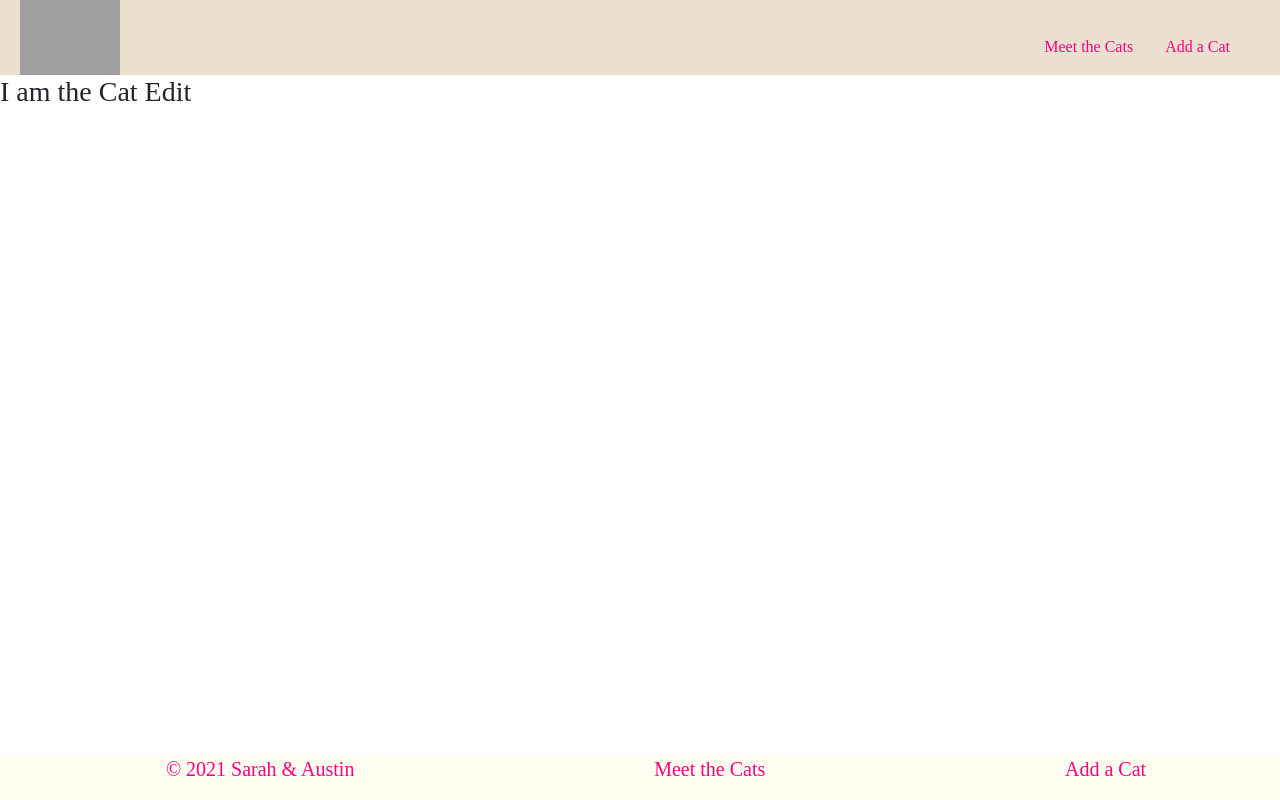
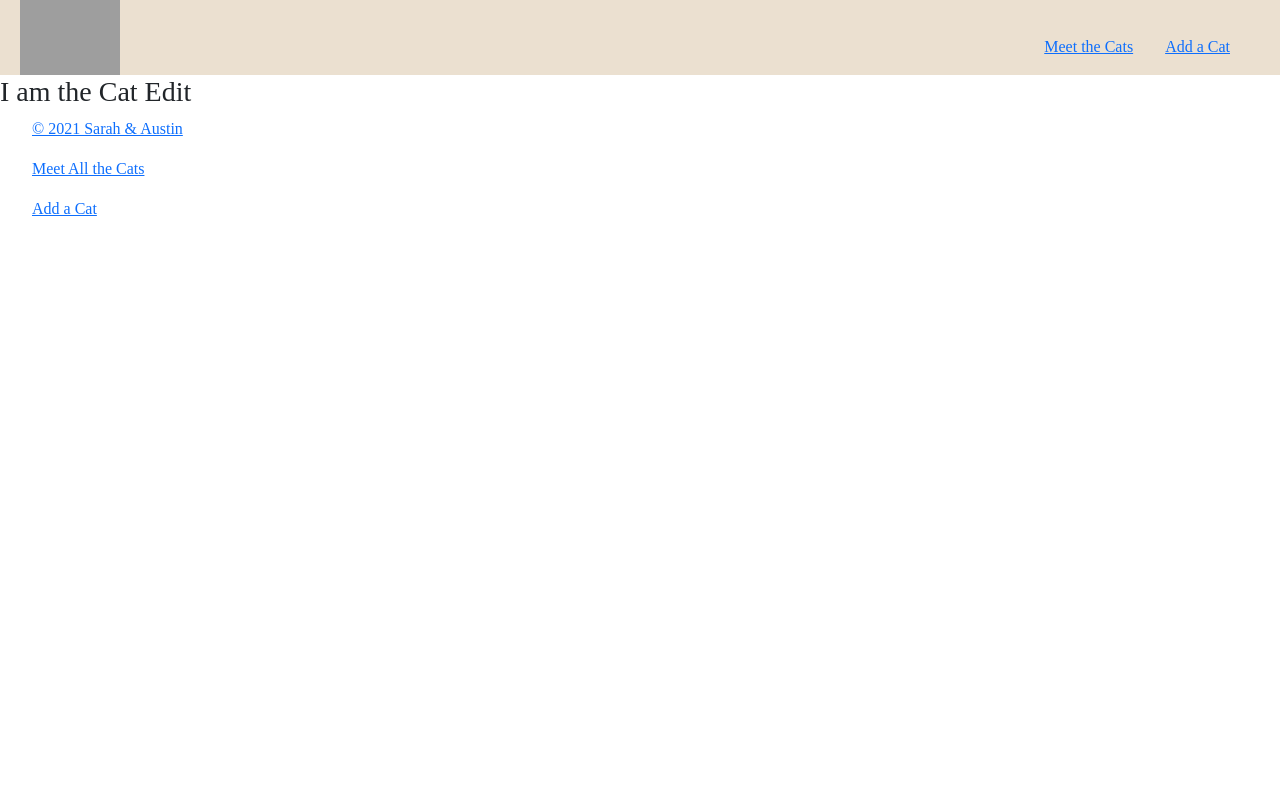
Before and after one commit to learn-academy-2021-delta/cat-tinder-frontend-austinw-and-sarahp, a React (Create React App) app: page /catedit in a window 1280 px wide. Built offline with nearby package versions, Linux system fonts and the light colour scheme; grey boxes are pictures that could not be loaded; a web font is replaced by a local one.

Commit message:
added footer navigation

```diff
--- a/src/App.css
+++ b/src/App.css
@@ -34,7 +34,7 @@ header {
 }
 
 /* ---FOOTER--- */
-footer {
+/* footer {
   font-size: 20px;
   position: fixed;
   bottom: 0;
@@ -51,4 +51,4 @@ a:hover {
   cursor: pointer !important;
   color: #FF0080 !important;
   text-decoration: underline !important;
-}
+} */
--- a/src/components/Footer.js
+++ b/src/components/Footer.js
@@ -4,17 +4,17 @@ import { NavLink } from 'react-router-dom'
 class Footer extends Component{
   render(){
     return(
-      <footer>
+      <>
         <ul>
           <NavLink to="/">&copy; 2021 Sarah & Austin</NavLink>
         </ul>
         <ul>
-          <NavLink to="/catindex">Meet the Cats</NavLink>
+          <NavLink to="/catindex">Meet All the Cats</NavLink>
         </ul>
         <ul>
           <NavLink to="/catnew">Add a Cat</NavLink>
         </ul>
-      </footer>
+      </>
     )
   }
 }
```
Also changed, not shown: 1 other file (tests, documents, lock files or other folders).
